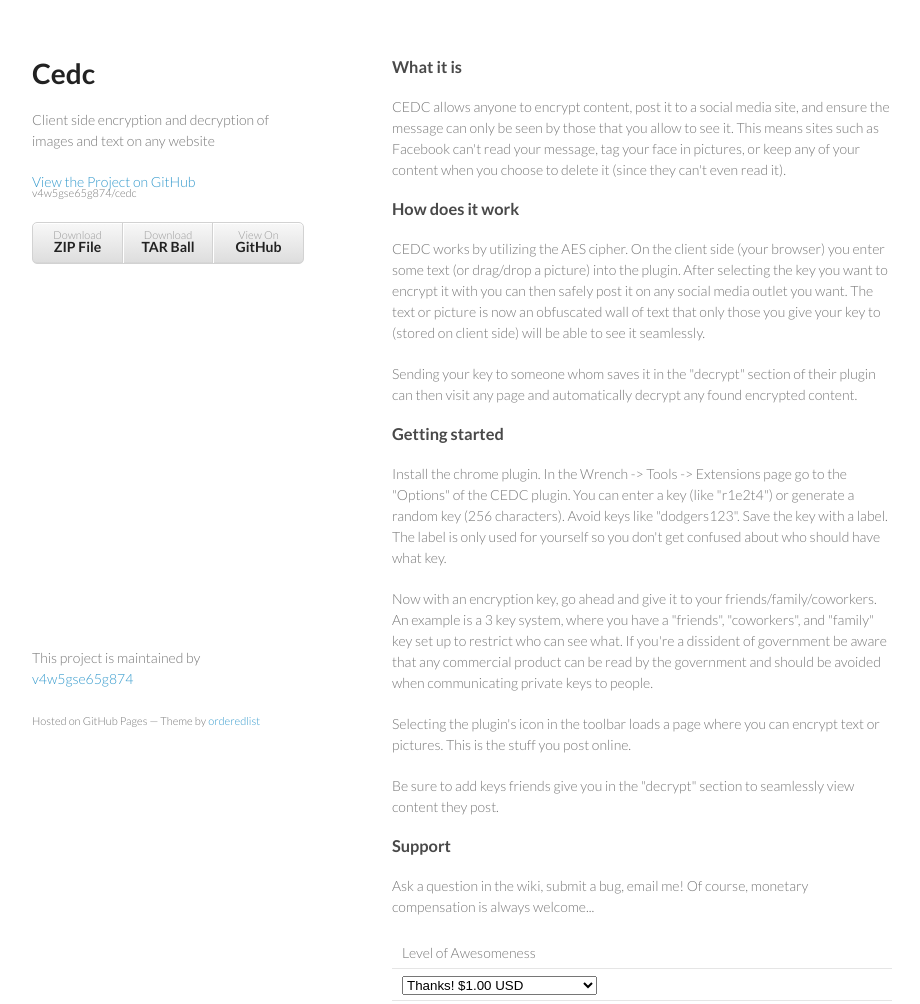
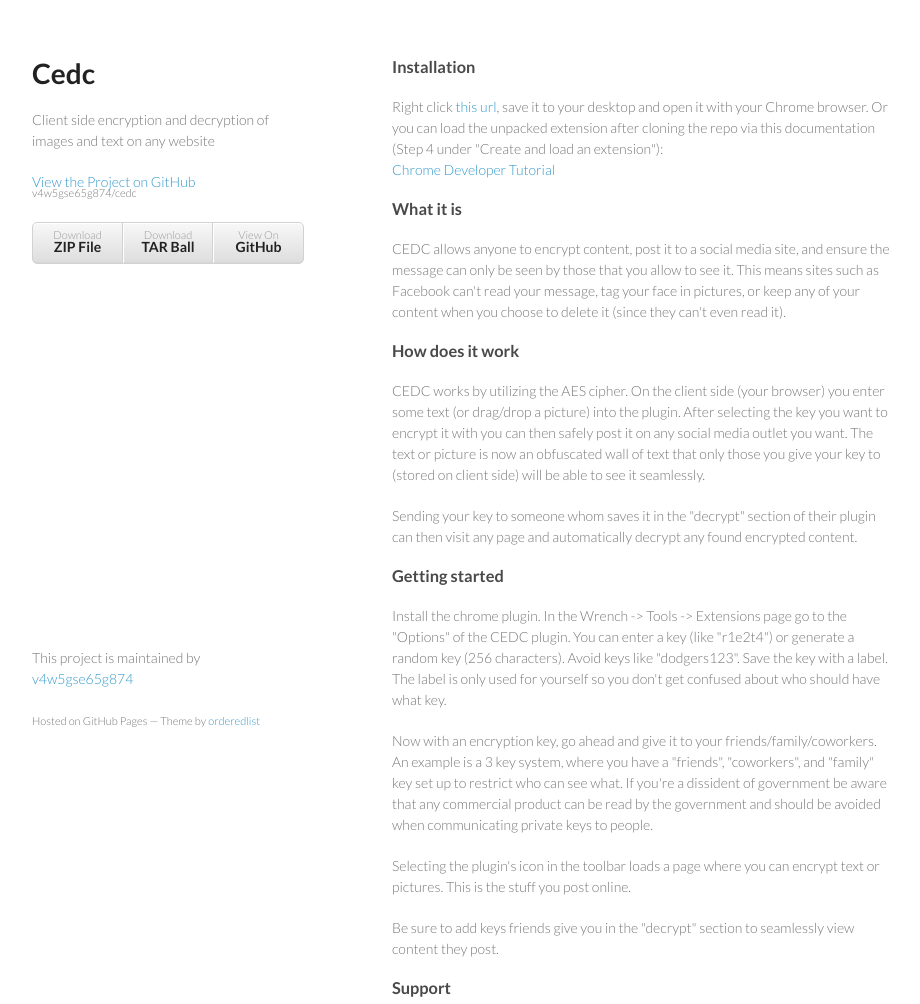
Before and after one commit to bellyfat/cedc, a plain HTML site: page index.html in a window 1280 px wide. Shown: the top 1004 px of the page, without its empty margins (178-1098 px from the left). Drawn offline with Linux system fonts and the light colour scheme.

Commit message:
Added installation notes

```diff
--- a/index.html
+++ b/index.html
@@ -28,6 +28,10 @@
         </ul>
       </header>
       <section>
+	<h3>Installation</h3>
+<p>Right click <a href="https://github.com/v4w5gse65g874/cedc/blob/master/chrome.crx">this url</a>, save it to your desktop and open it with your Chrome browser.  Or you can load the unpacked extension after cloning the repo via this documentation (Step 4 under "Create and load an extension"):<br />
+<a href="http://developer.chrome.com/extensions/getstarted.html">Chrome Developer Tutorial</a>
+</p>
         <h3>What it is</h3>
 
 <p>CEDC allows anyone to encrypt content, post it to a social media site, and ensure the message can only be seen by those that you allow to see it.  This means sites such as Facebook can't read your message, tag your face in pictures, or keep any of your content when you choose to delete it (since they can't even read it).</p>
```
